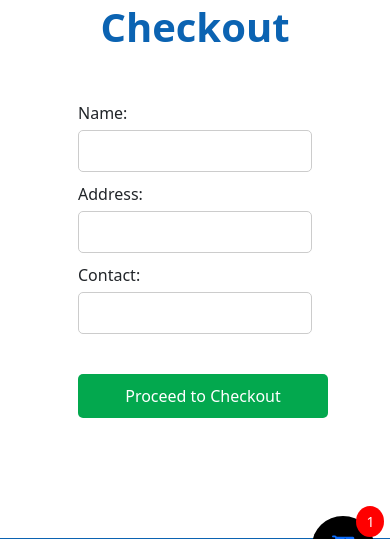
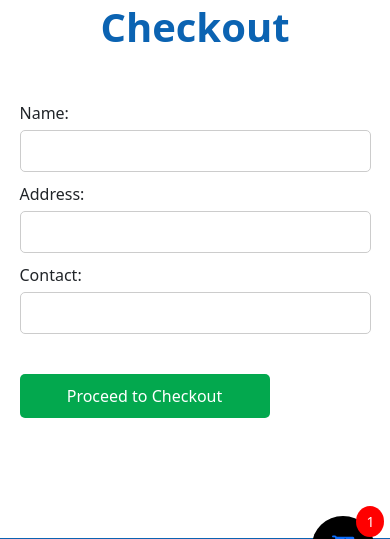
Before and after one commit to Dipec001/onlinestore, a Django app: page /create-checkout-session/ in a window 390 px wide. Shown: the part 217-756 px from the top of the page. Run offline with Django 4.2, Linux system fonts and the light colour scheme; a user stored in the database is signed in; tables that the repository leaves empty hold one stand-in row (values such as "Sample post"); some libraries are stand-ins or nearby versions; some web fonts are replaced.

Commit message:
"Added styles for .checkout-div and updated header styles in styles.css"

```diff
--- a/static/styles.css
+++ b/static/styles.css
@@ -1306,6 +1306,9 @@ header{
     .shop-options a{
         width: 100%;
     }
+    .checkout-div{
+        width: 90%;
+    }
 }
 @media screen  and (max-width: 380px){
     .products-container{
```
